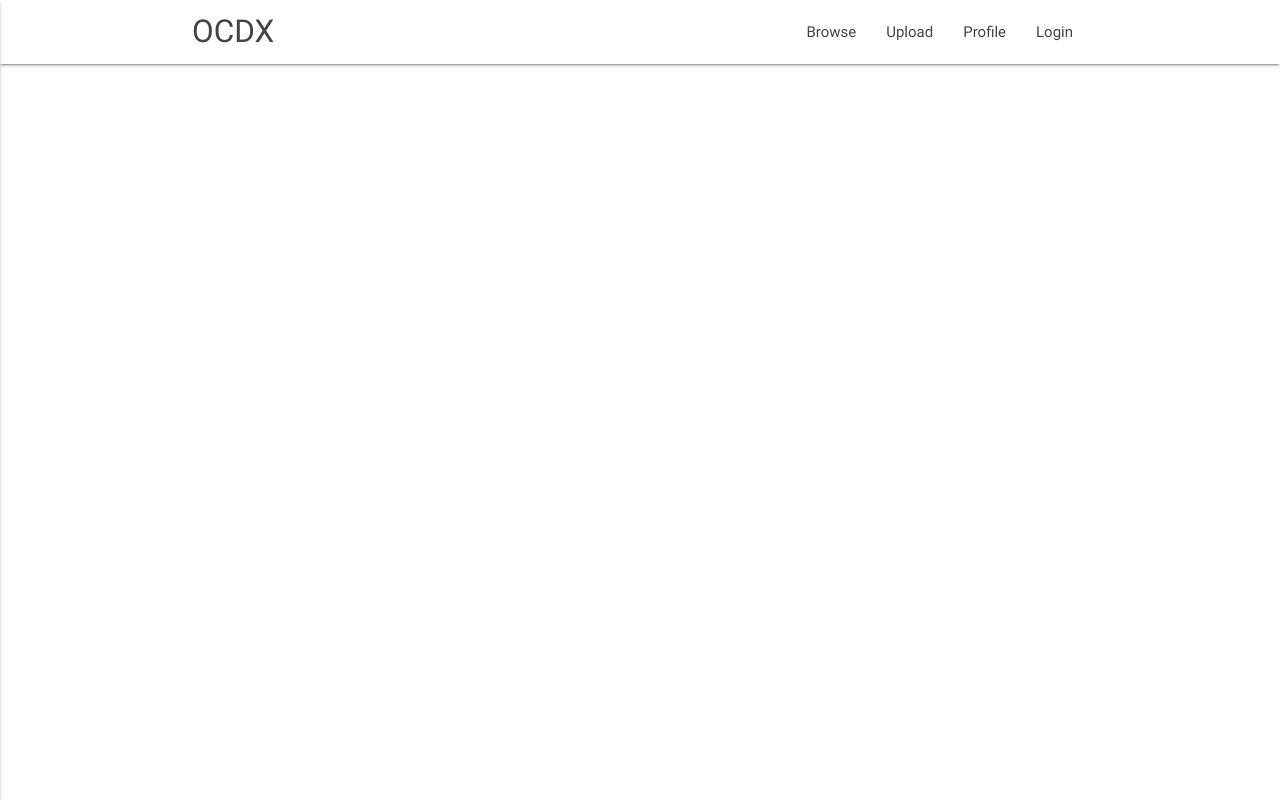
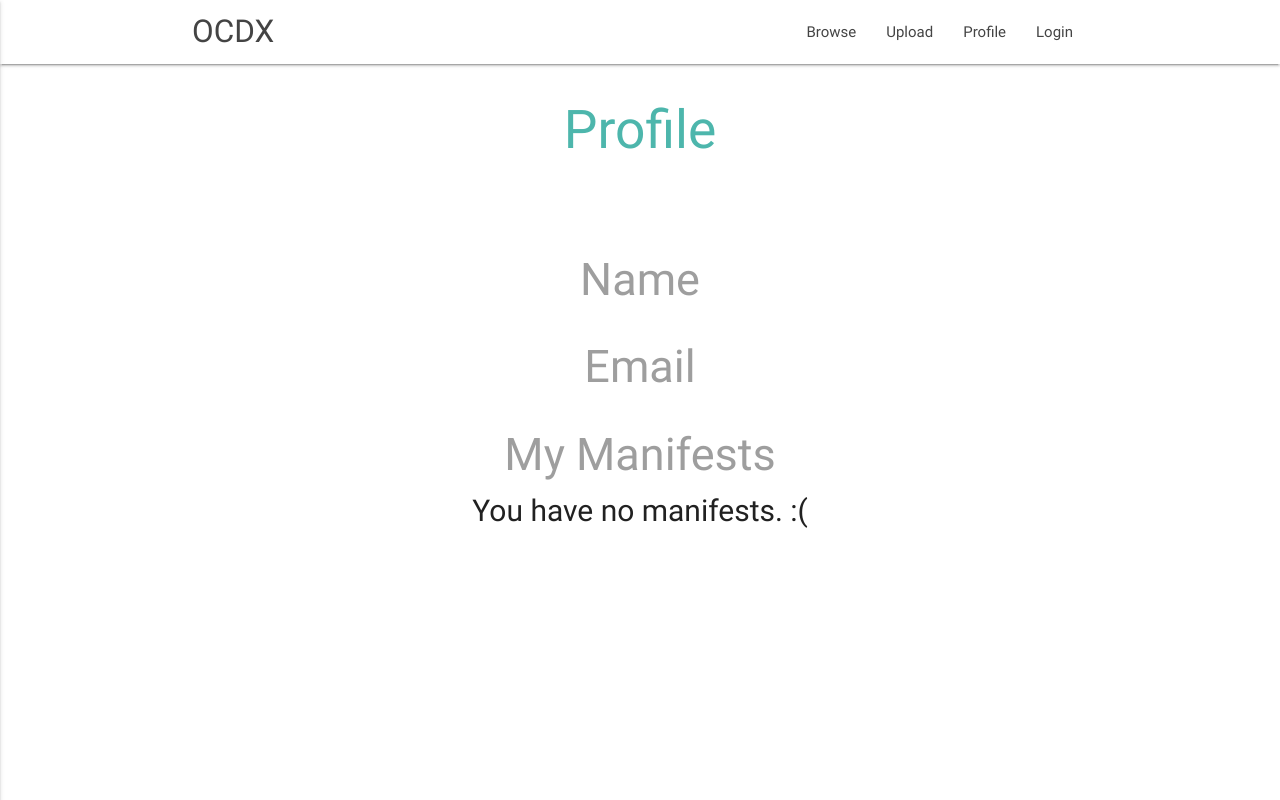
Before and after one commit to holtskinner/CS4320-FinalProject, a PHP site: page /profile.php in a window 1280 px wide. Run offline with PHP 8.4, Linux system fonts and the light colour scheme; some libraries are stand-ins or nearby versions.

Commit message:
Created profile page
Takes personal info from Google API and diplays it

```diff
--- a/Source/css/style.css
+++ b/Source/css/style.css
@@ -99,3 +99,6 @@ footer.page-footer {
   height: 54px;
   width: auto;
 }
+.img-circle {
+    border-radius: 50%;
+}
--- a/Source/profile.php
+++ b/Source/profile.php
@@ -1,19 +1,48 @@
 <!DOCTYPE html>
 <html>
 <?php include 'header.php'; ?>
+<script>
+  function onSignIn(googleUser) {
+      var profile = googleUser.getBasicProfile();
+
+      //Display Info from Google
+      $('#profile-image').attr('src', profile.getImageUrl());
+      $("#name").html(profile.getName());
+      $("#email").html(profile.getEmail());
+  }
+</script>
+
+<style media="screen">
+  .img-circle {
+    border-radius: 50%;
+  }
+  .row {
+    font-size: 2rem;
+  }
+  label {
+    font-size: 3rem;
+  }
+</style>
+
   <body>
-    <script>
-        function onSignIn(googleUser) {
-            var profile = googleUser.getBasicProfile();
-            var id_token = googleUser.getAuthResponse().id_token;
-            // TODO Send id_token to PHP Backend (This is in place of their user id for authentication)
-        }
-    </script>
-    <?php
-      include "nav.php";
+    <?php include "nav.php"; ?>
+    <main>
+      <div class="container center-align">
+        <h2 class="header teal-text text-lighten-2">Profile</h2>
+        <div class="row">
+          <img id="profile-image" class="img-circle">
+        </div>
 
+        <label for="name">Name</label>
+        <div id="name" class="row"></div>
 
-    ?>
+        <label for="email">Email</label>
+        <div id="email" class="row"></div>
 
+        <label for="manifests">My Manifests</label>
+        <div id="manifests" class="row">You have no manifests. :(</div>
+
+      </div>
+    </main>
   </body>
 </html>
```
